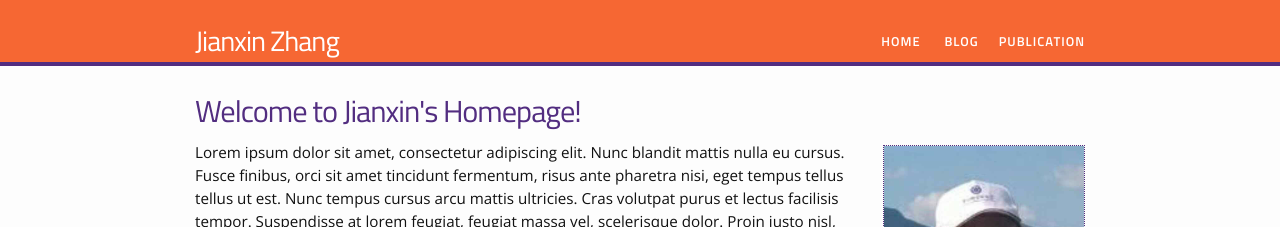
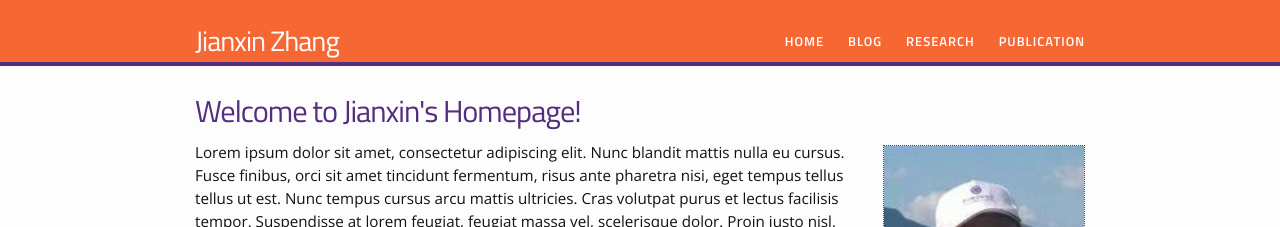
Before and after one commit to 0ZJX0/0ZJX0.github.io, a Jekyll site: the page built from index.html, in a window 1280 px wide. Shown: the top 227 px of the page. Built offline with Jekyll 4.4.1, drawn with Linux system fonts in a browser that asks for light colours.

Commit message:
Update header.html

```diff
--- a/_includes/header.html
+++ b/_includes/header.html
@@ -21,11 +21,12 @@
 
 <ul class="menu">
         <li> <a class="page-link" href="/home">Home</a></li>
-        <li> <a class="page-link"  href="/blog">Blog</a>
-        <li> <a class="page-link" href="/publication">Publication</a>
+        <li> <a class="page-link"  href="/blog">Blog</a></li>
+	<li> <a class="page-link"  href="/publication">Research</a></li>
+        <li> <a class="page-link" href="/publication">Publication</a></li>
         <!--
 	<li> <a class="page-link" href="/blog">For Students</a></li>
-        <li> <a class="page-link"  href="/blog">Research</a></a>
+        <li> <a class="page-link"  href="/blog">Research</a></li>
         <li> <a class="page-link" href="/blog">Teaching</a>
 		<ul class="sub-menu">
 			<li><a href="http://svmiller.com/teaching/posc-1020-introduction-to-international-relations/">POSC 1020 – Introduction to International Relations</a></li>
```
